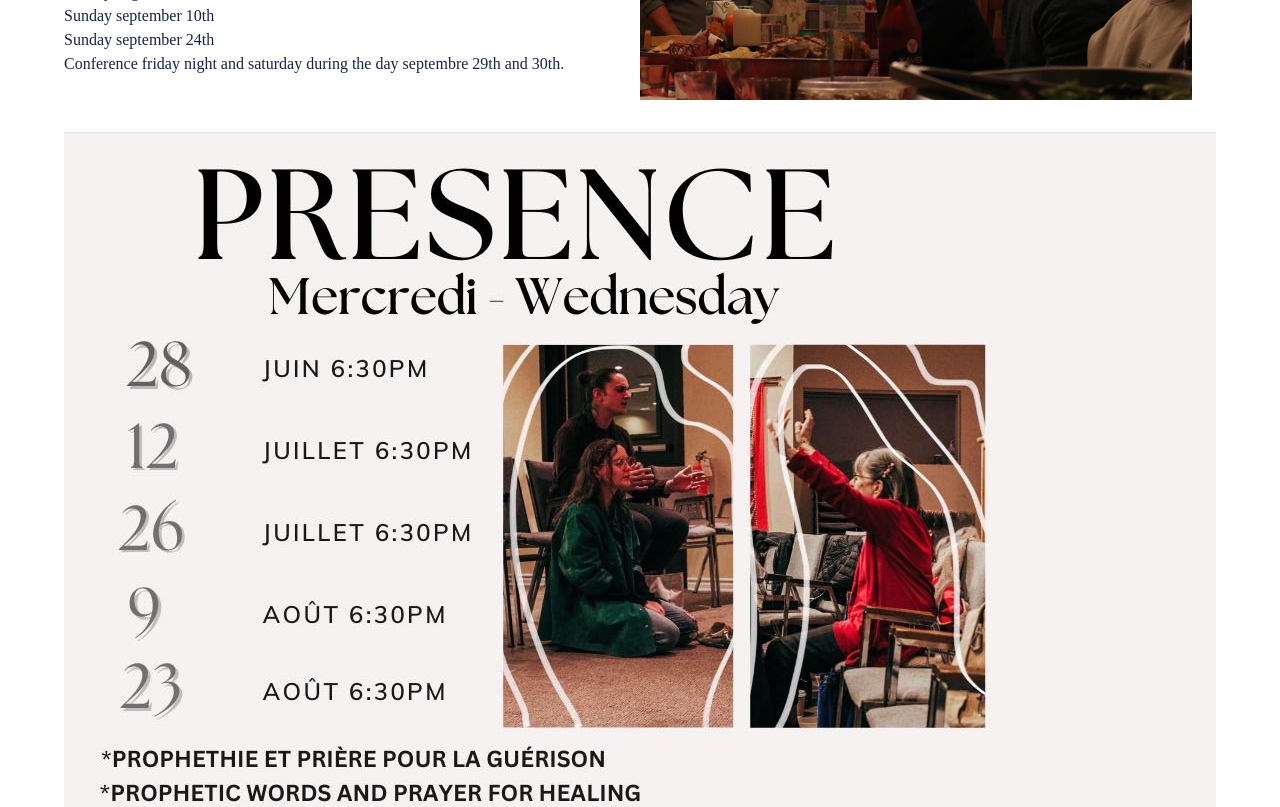
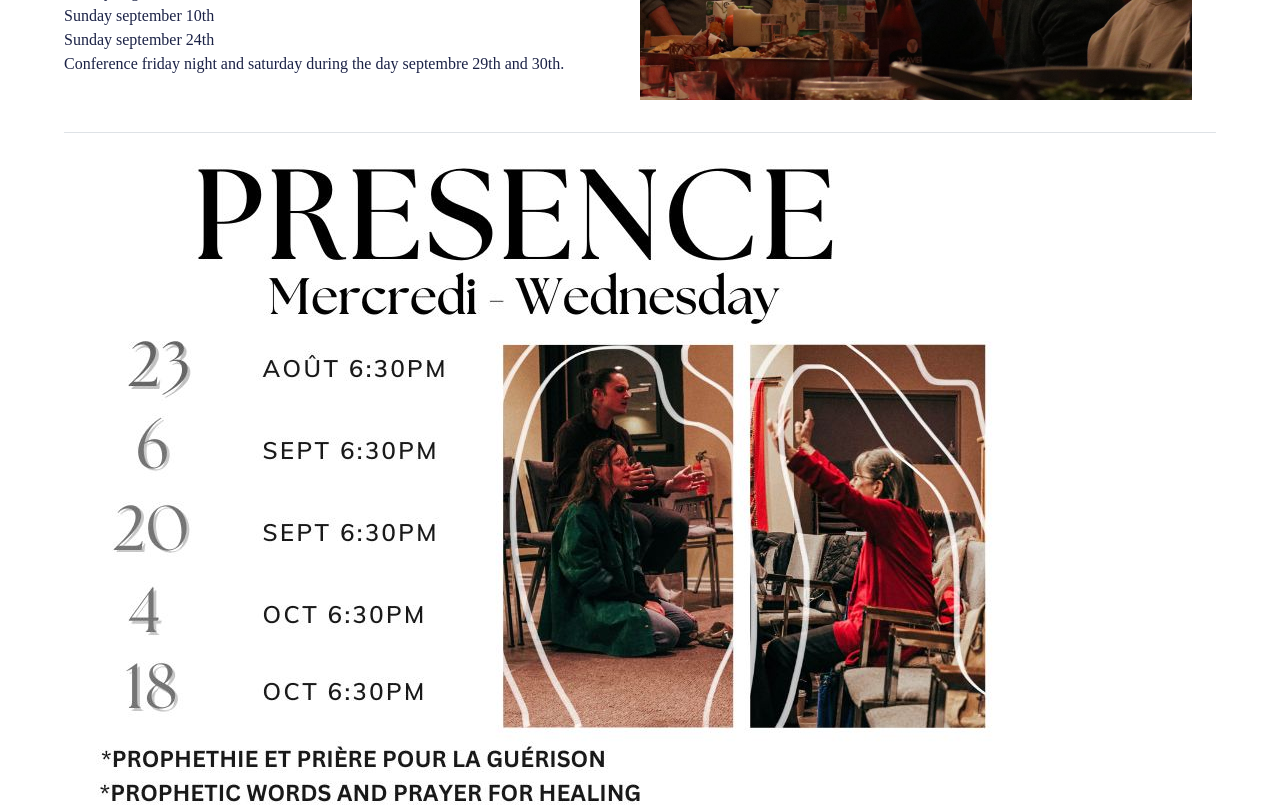
Before and after one commit to creyesmarquez/ctf, a React (Create React App) app: page /about in a window 1280 px wide. Shown: the part 1060-1867 px from the top of the page. Built offline with nearby package versions, Linux system fonts and the light colour scheme.

Commit message:
presence schedule update

```diff
--- a/src/components/pages/About.js
+++ b/src/components/pages/About.js
@@ -6,7 +6,7 @@ import "../styles/About.css";
 export default function About() {
   const { t } = useTranslation();
   const youngAdultsPicture = require(`../../assets/images/young-adults.jpeg`);
-  const presencePicture = require(`../../assets/images/presence-schedule.jpg`);
+  const presencePicture = require(`../../assets/images/presence-schedule.jpeg`);
   const youngAdultsDates = t("young-adults-4", { returnObjects: true });
 
   return (
@@ -73,7 +73,7 @@ export default function About() {
             marginTop: "2rem",
           }}
         ></span>
-        <div id="presence-container">
+        <div>
           <Row>
             <img
               align="center"
```
Also changed, not shown: src/assets/images/presence-schedule.jpeg (added).
